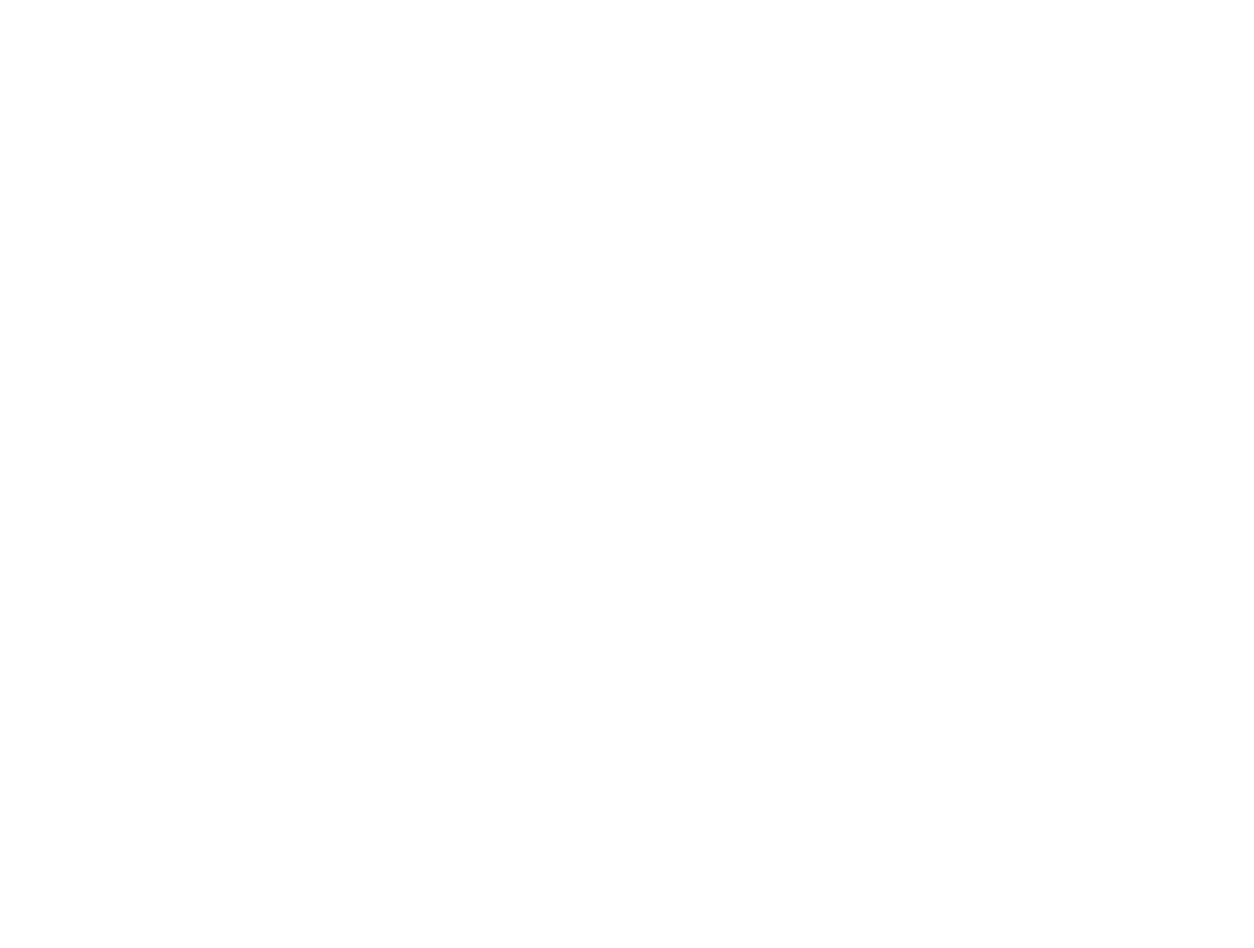
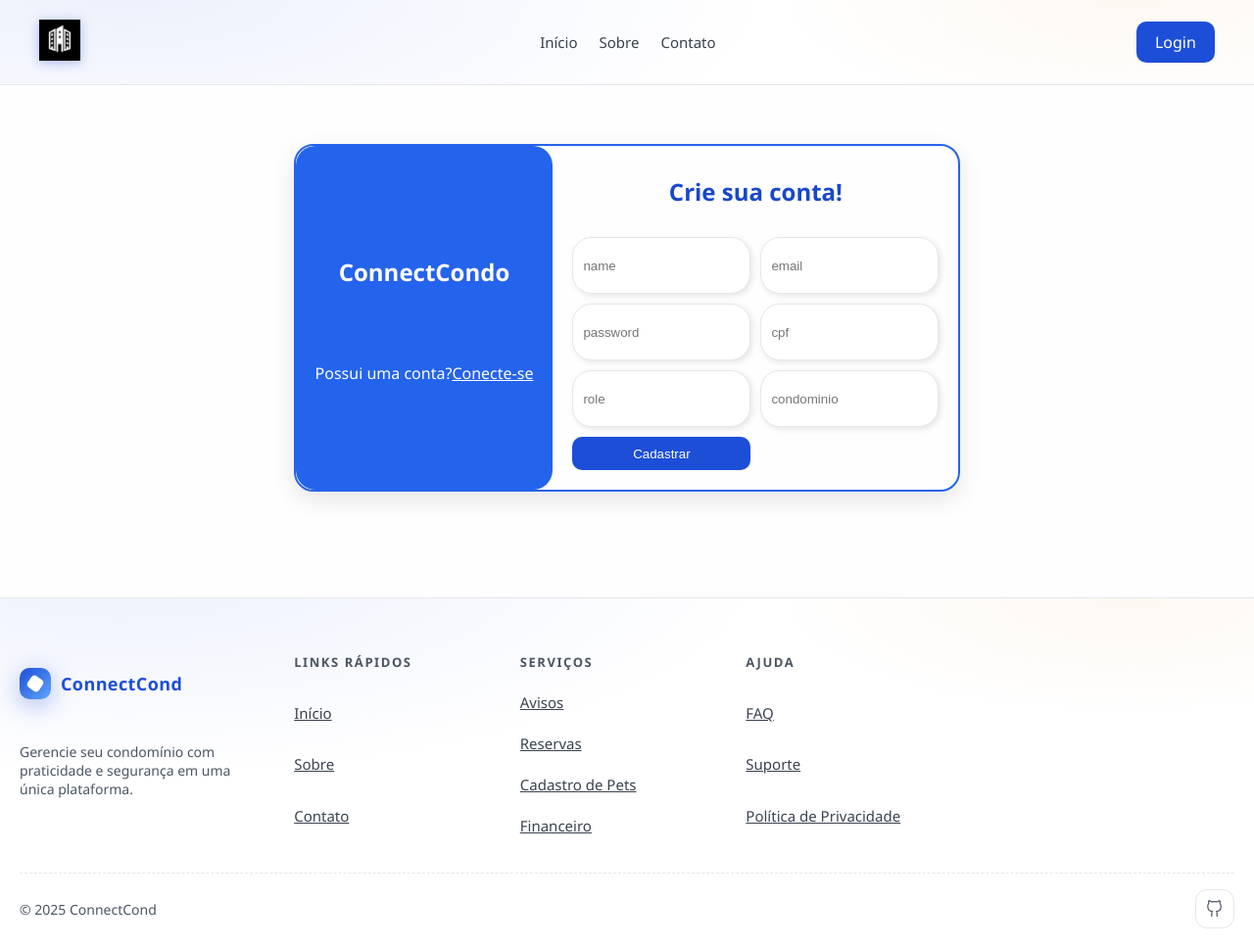
Before and after one commit to Lucas-Alexandre131/connectcond, a website: page pages/teste/sign.html in a window 1280 px wide. Shown: the whole page at 98% size. Before the commit the page ends 800 px from the top, so only its background shows below. Drawn offline with nearby package versions, Linux system fonts and the light colour scheme.

Commit message:
Novas imagens, base de sign

```diff
--- a/css/teste/sign.css
+++ b/css/teste/sign.css
@@ -0,0 +1,215 @@
+/* === Tema Claro (padrão) === */
+:root {
+  --bg: #f9fafb;
+  --border-color: #2563eb;
+  --panel-left-bg: hsl(221, 83%, 53%);
+  --card: #ffffff;
+  --text: white;
+  --text-h2-color: #1847c9;
+  --muted: #6b7280;
+  --brand: #2563eb;
+  --brand-hover: #1d4ed8;
+  --input-bg: #ffffff;
+  --input-border: #e5e7eb;
+  --shadow: rgba(0, 0, 0, 0.1);
+  --shadow-hover: rgba(0, 0, 0, 0.15);
+}
+
+/* === Tema Escuro === */
+[data-theme="dark"] {
+  --bg: #111827;
+  --border-color: #2563eb;
+  --panel-left-bg: #2563eb;
+  --card: #1f2937;
+  --text: #f9fafb;
+  --text-h2-color: #4174ff;
+  --muted: #9ca3af;
+  --brand: #3b82f6;
+  --brand-hover: #60a5fa;
+  --input-bg: #111827;
+  --input-border: #374151;
+  --shadow: rgba(0, 0, 0, 0.5);
+  --shadow-hover: rgba(0, 0, 0, 0.6);
+}
+
+/* === Base === */
+body {
+  display: flex;
+  flex-direction: column;
+  align-items: center;
+  font-family: 'Segoe UI', Tahoma, Geneva, Verdana, sans-serif;
+  min-height: 100vh;
+  margin: 0;
+  height: 100vh;
+  background-color: var(--bg);
+  color: var(--text);
+}
+
+.container {
+  display: flex;
+  flex-direction: row;
+}
+
+.container-sing {
+  display: flex;
+  flex-direction: row;
+  margin: 60px;
+  border-radius: 20px;
+  overflow: hidden;
+  width: auto;
+  height: auto;
+  box-shadow: 0 8px 24px var(--shadow);
+  border: 2px solid var(--border-color);
+  justify-content: center;
+}
+
+.left-panel-sing {
+  background-color: var(--panel-left-bg);
+  color: white;
+  padding: 40px 20px;
+  display: flex;
+  flex-direction: column;
+  justify-content: center;
+  align-items: center;
+  border-radius: 20px;
+  gap: 30px;
+}
+
+.right-panel-sing {
+  display: flex;
+  flex-direction: column;
+  align-items: center;
+  margin: 20px;
+}
+
+.register-login {
+  display: none;
+}
+
+.right-panel-sing h2 {
+  width: var(--text-h2-weidth);
+  color: var(--text-h2-color);
+  height: var(--text-h2-height);
+  margin: 10px;
+}
+
+.right-panel-sing .form-sing {
+  display: grid;
+  grid-template-columns: 1fr 1fr;
+  gap: 10px;
+  margin-top: 20px;
+}
+
+/* Inputs */
+.form-input-sing {
+  padding: 10px;
+  border: 1px solid var(--input-border);
+  border-radius: 20px;
+  background: var(--input-bg);
+  box-shadow: 2px 2px 6px var(--shadow);
+  width: 160px;
+  height: 36px;
+  color: var(--text);
+  transition: box-shadow 0.2s ease, transform 0.2s ease, border-color 0.2s ease;
+}
+
+.form-input-sing:focus {
+  outline: none;
+  border-color: var(--brand);
+  box-shadow: 0 0 6px var(--brand);
+  transform: translateY(-1px);
+}
+
+.button-sing {
+  width: auto !important;
+  margin-top: none !important;
+}
+
+/* Links */
+.register-link,
+.forget-link {
+  display: inline-block;
+  margin-top: 10px;
+  font-weight: 500;
+  transition: color 0.3s ease, text-decoration 0.3s ease;
+}
+
+.register-link {
+  color: #fff;
+}
+
+.register-link:hover {
+  color: #0073e6;
+  text-decoration: underline;
+}
+
+@media (max-width: 480px) {
+  .container-sing {
+    padding: 40px 0 !important;
+    /* ajusta o espaçamento interno */
+  }
+
+  .right-panel-sing {
+    width: 300px;
+  }
+}
+
+@media (max-width: 800px) {
+  .container-sing {
+    flex-direction: column;
+    width: 90%;
+    max-width: 350px;
+    height: auto;
+    border: 2px solid var(--border-color);
+    padding: 40px 30px;
+  }
+
+  .left-panel-sing {
+    display: none;
+  }
+
+  .right-panel-sing {
+    margin: 0;
+    width: auto;
+    height: auto;
+    padding: 10px;
+  }
+
+  .right-panel-sing h2 {
+    color: var(--text-h2-color);
+    margin-bottom: 20px;
+  }
+
+  .button-sing {
+    border-radius: 5px !important;
+    width: 100%;
+  }
+
+  .button-sing:hover {
+    background-color: rgba(255, 255, 255, 0.2);
+    color: #ffffff;
+  }
+
+  .button-sing:active {
+    background-color: rgba(255, 255, 255, 0.35);
+    transform: scale(0.97);
+  }
+
+  .right-panel-sing .form-sing {
+    display: grid;
+    grid-template-columns: 1fr;
+    gap: 10px;
+  }
+
+  .form-input-sing {
+    width: auto;
+    border-radius: 3px;
+    font-size: 14px;
+  }
+
+  .register-login {
+    display: block;
+  }
+}
+
+/* modelos padrão e grandes de smartphones, além de tablets pequenos até 800px */
--- a/pages/teste/sign.html
+++ b/pages/teste/sign.html
@@ -0,0 +1,138 @@
+<!DOCTYPE html>
+<html lang="pt-BR">
+
+<head>
+    <script>
+        // Verifica e aplica o tema salvo no localStorage ao carregar a página
+        window.addEventListener("DOMContentLoaded", () => {
+            const temaSalvo = localStorage.getItem("theme");
+            if (temaSalvo === "dark") {
+                document.body.setAttribute("data-theme", "dark");
+            } else {
+                document.body.removeAttribute("data-theme");
+            }
+        });
+    </script>
+
+    <meta charset="UTF-8">
+    <meta name="viewport" content="width=device-width, initial-scale=1.0">
+    <title>Cadastrar</title>
+    <link rel="shortcut icon" href="/assets/icons/logotcc.ico" type="image/x-icon">
+    <link rel="stylesheet" href="/css/geral/header.css">
+    <link rel="stylesheet" href="/css/teste/sign.css">
+    <link rel="stylesheet" href="/css/geral/footer.css">
+</head>
+
+<body>
+    <header class="mast-header">
+        <div class="container-masthead">
+            <!-- Logo -->
+            <div class="head-start">
+                <a href="/index.html" class="logo">
+                    <img src="/assets/images/logotcc-50px.png" alt="Logo TCC">
+                </a>
+            </div>
+
+            <!-- Centro (links ou título) -->
+            <div class="head-center">
+                <nav>
+                    <ul class="nav-links">
+                        <li><a href="#">Início</a></li>
+                        <li><a href="/pages/aboutUs.html">Sobre</a></li>
+                        <li><a href="/pages/contact.html">Contato</a></li>
+                    </ul>
+                </nav>
+            </div>
+
+            <!-- Botões -->
+            <div class="head-end">
+                <a href="/pages/login.html" class="btn btn-primary">Login</a>
+            </div>
+        </div>
+    </header>
+    <div class="container">
+        <div class="container-sing">
+            <section id="left" class="left-panel-sing">
+                <h2>ConnectCondo</h2>
+                <p>Possui uma conta?<a class="register-link" aria-label="Ir para a página de login"
+                        href="login.html">Conecte-se</a></p>
+            </section>
+            <section class="right-panel-sing">
+                <h2 class="">Crie sua conta!</h2>
+                <form id="form" class="form-sing">
+                    <input class="form-input-sing" type="text" placeholder="name" id="name" required>
+                    <input class="form-input-sing" type="email" placeholder="email" id="email" required>
+                    <input class="form-input-sing" type="password" placeholder="password" id="password" required>
+                    <input class="form-input-sing" type="text" placeholder="cpf" id="cpf" required>
+                    <input class="form-input-sing" type="text" placeholder="role" id="role" required>
+                    <input class="form-input-sing" type="text" placeholder="condominio" id="condo_id" required>
+                    <button id="buttonSing" type="submit" class="btn btn-primary">Cadastrar</button>
+                </form>
+                <small class="register-login">Já tem uma conta?<a class="register-link"
+                        aria-label="Ir para a página de cadastro" href="login.html">Login</a></small>
+            </section>
+        </div>
+    </div>
+
+    </div>
+    <!-- Footer -->
+    <footer class="footer">
+        <div class="footer__wrapper">
+            <section class="footer__top">
+                <div class="brand">
+                    <div class="brand__logo">
+                        <span class="logo__mark"><span class="logo__spark"></span></span>
+                        <span>ConnectCond</span>
+                    </div>
+                    <p class="brand__text">Gerencie seu condomínio com praticidade e segurança em uma única plataforma.
+                    </p>
+                </div>
+
+                <nav class="col">
+                    <h4>Links Rápidos</h4>
+                    <a href="/index.html">Início</a>
+                    <a href="/pages/aboutUs.html">Sobre</a>
+                    <a href="/pages/contact.html">Contato</a>
+                </nav>
+
+                <nav class="col">
+                    <h4>Serviços</h4>
+                    <a href="#">Avisos</a>
+                    <a href="#">Reservas</a>
+                    <a href="#">Cadastro de Pets</a>
+                    <a href="#">Financeiro</a>
+                </nav>
+
+                <div class="col">
+                    <h4>Ajuda</h4>
+                    <a href="#">FAQ</a>
+                    <a href="#">Suporte</a>
+                    <a href="#">Política de Privacidade</a>
+                </div>
+            </section>
+
+            <section class="footer__bottom">
+                <span>© <span id="year"></span> ConnectCond</span>
+                <div class="social">
+                    <a class="icon" href="https://github.com/ConnectCondoFrontEnd" aria-label="GitHub">
+                        <svg viewBox="0 0 24 24" fill="none" stroke="currentColor" stroke-width="1.6"
+                            stroke-linecap="round" stroke-linejoin="round">
+                            <path
+                                d="M15 22v-3.9a3.4 3.4 0 0 0-.9-2.6c3.1-.3 6.3-1.5 6.3-7a5.4 5.4 0 0 0-1.5-3.7a4.9 4.9 0 0 0-.1-3.7s-1.2-.3-3.9 1.5a13.5 13.5 0 0 0-7 0C5.2.8 4 .9 4 .9a4.9 4.9 0 0 0-.1 3.7A5.4 5.4 0 0 0 2.4 8.5c0 5.4 3.3 6.7 6.3 7a3.4 3.4 0 0 0-.9 2.6V22" />
+                        </svg>
+                    </a>
+                </div>
+            </section>
+        </div>
+    </footer>
+
+    <script>
+        document.getElementById('year').textContent = new Date().getFullYear();
+    </script>
+
+    <script src="https://code.jquery.com/jquery-3.6.4.min.js"></script>
+    <script src="/js/sing/singUp.js"></script>
+    <script src="/js/sing/moveBtn.js"></script>
+</body>
+
+</html>
```
Also changed, not shown: pages/services.html (+6 -6 lines), assets/images/calendar.png (added), assets/images/happy.png (added), assets/images/organization.png (added), assets/images/shopping-cart.png (added), assets/images/user-male-circle.png (added).
